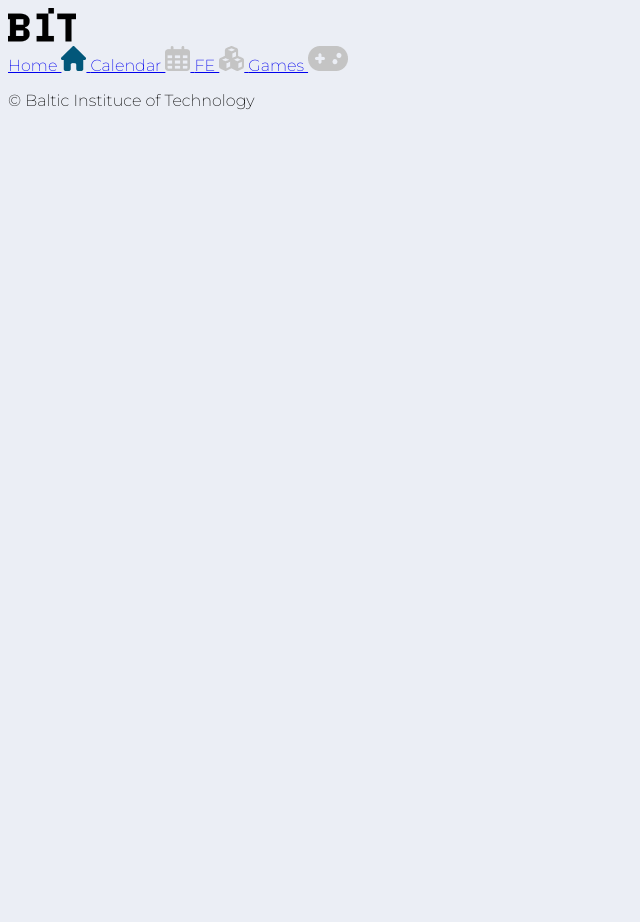
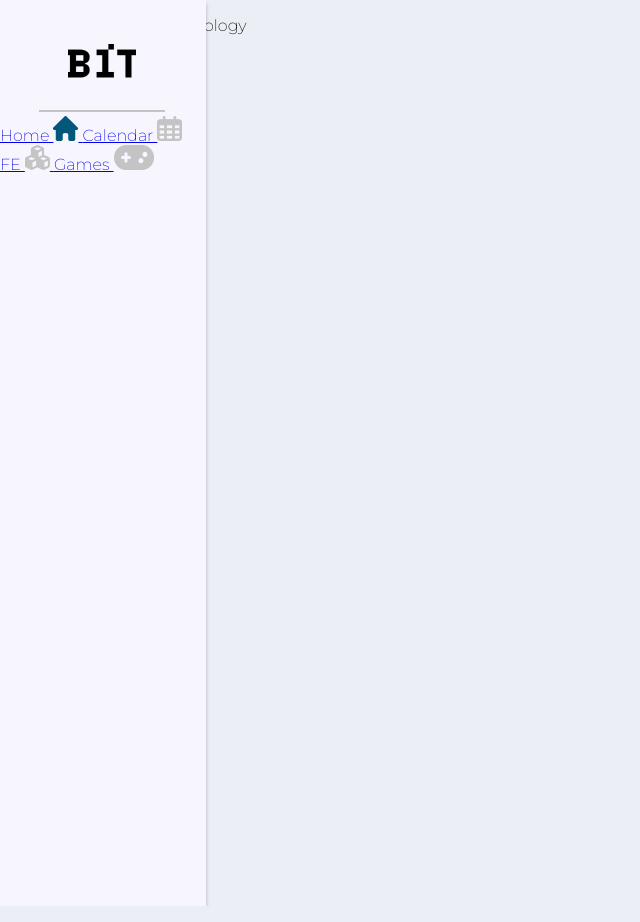
Before and after one commit to AdomasKazlauskas/06-Friday-challenge, a website: page index.html in a window 1280 px wide. Shown: the top 922 px of the page, without its empty margins (0-640 px from the left). Drawn offline with Linux system fonts and the light colour scheme.

Commit message:
Logo-positioning

```diff
--- a/css/global.css
+++ b/css/global.css
@@ -4,10 +4,11 @@
 }
 
 body {
-    position: relative;
+    position: absolute;
     width: 1440px;
     height: 906px;
     background: #EBEEF5;
+    margin: 0;
 }
 
 body {
--- a/css/styles/layout.css
+++ b/css/styles/layout.css
@@ -0,0 +1,20 @@
+.container > .main-header {
+    width: 206px;
+    height: 906px;
+    position: absolute;
+    left: 0px;
+    right: 0px;
+    background: #f7f6ff;
+    box-shadow: 0px 4px 4px rgba(0, 0, 0, 0.25);
+}
+
+.main-header > .logo {
+    padding-bottom: 32px;
+    padding-right: 29px;
+    padding-left: 29px;
+    padding-top: 32px;
+    border-bottom: 2px solid #C4C4C4;
+    margin-top: 12px;
+    margin-left: 39px;
+    margin-right: 39px;
+}
--- a/index.html
+++ b/index.html
@@ -16,7 +16,8 @@
 </head>
 
 <body>
-    <header class="main-header">
+    <header class="container">
+        <div class="main-header">
             <img class="logo" src="./assets/Logo.png" alt="Logo">
             <nav class="main-nav">
                 <a class="link active" href="#">Home
@@ -32,15 +33,17 @@
                     <img src="./assets/Joystick.png" alt="Joystick">
                 </a>
             </nav>
+        </div>
     </header>
 
-    <main class="main-content">
+    <main class="container main-content">
     </main>
 
     <footer>
         <div>
-            <p class="footer-description">&copy; Baltic Instituce of Technology</p>
+            <p class="container footer-description">&copy; Baltic Instituce of Technology</p>
         </div>
     </footer>
 </body>
+
 </html>
```
Lines whose indentation alone changed are shown as unchanged.
